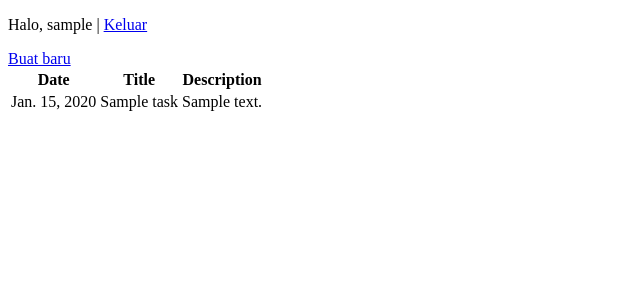
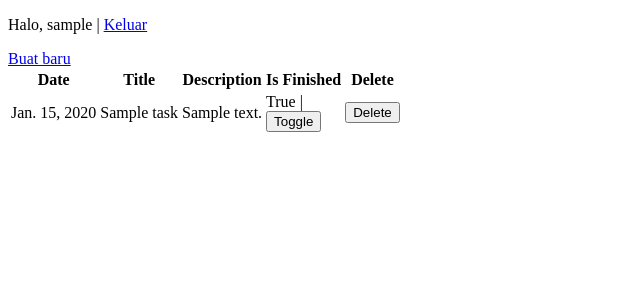
Before and after one commit to rorre/pbp-assignment, a Django app: page /todolist/ in a window 1280 px wide. Shown: the top 300 px of the page, without its empty margins (0-640 px from the left). Run offline with Django 4.2, Linux system fonts and the light colour scheme; a user stored in the database is signed in; tables that the repository leaves empty hold one stand-in row (values such as "Sample post").

Commit message:
Add bonus impl

```diff
--- a/todolist/models.py
+++ b/todolist/models.py
@@ -7,3 +7,4 @@ class Task(models.Model):
     date = models.DateField()
     title = models.CharField(max_length=255)
     description = models.TextField()
+    is_finished = models.BooleanField(default=False)
--- a/todolist/templates/list_todos.html
+++ b/todolist/templates/list_todos.html
@@ -5,7 +5,10 @@
 {% endblock meta %}
 
 {% block content %}
-<p>Halo, {{ user.get_username }} | <a href="{% url 'todolist:logout_user' %}">Keluar</a></p>
+<p>
+  Halo, {{ user.get_username }} |
+  <a href="{% url 'todolist:logout_user' %}">Keluar</a>
+</p>
 <a href="{% url 'todolist:create_todo' %}">Buat baru</a>
 
 <table>
@@ -13,24 +16,37 @@
     <th>Date</th>
     <th>Title</th>
     <th>Description</th>
+    <th>Is Finished</th>
+    <th>Delete</th>
   </tr>
   {% for todo in todos %}
   <tr>
     <td>{{ todo.date }}</td>
     <td>{{ todo.title }}</td>
     <td>{{ todo.description }}</td>
+    <td>
+      {{ todo.is_finished}} |
+      <form action="{% url 'todolist:update_todo' todo.id %}" method="POST">
+        {% csrf_token %}
+        <button>Toggle</button>
+      </form>
+    </td>
+    <td>
+      <form action="{% url 'todolist:delete_todo' todo.id %}" method="POST">
+        {% csrf_token %}
+        <button>Delete</button>
+      </form>
+    </td>
   </tr>
   {% endfor %}
 </table>
 
 {% if messages %}
-  <ul class="msg">
-    {% for message in messages %}
-    <li>{{ message }}</li>
-    {% endfor %}
-  </ul>
+<ul class="msg">
+  {% for message in messages %}
+  <li>{{ message }}</li>
+  {% endfor %}
+</ul>
 {% endif %}
 
-
-
 {% endblock content %}
--- a/todolist/urls.py
+++ b/todolist/urls.py
@@ -1,6 +1,14 @@
 from django.urls import path
 
-from todolist.views import login_user, logout_user, register, show_todos, create_todo
+from todolist.views import (
+    delete_todo,
+    login_user,
+    logout_user,
+    register,
+    show_todos,
+    create_todo,
+    update_todo,
+)
 
 
 app_name = "todolist"
@@ -10,5 +18,7 @@ urlpatterns = [
     path("register/", register, name="register"),
     path("logout/", logout_user, name="logout_user"),
     path("create/", create_todo, name="create_todo"),
+    path("delete/<int:post_id>", delete_todo, name="delete_todo"),
+    path("update/<int:post_id>", update_todo, name="update_todo"),
     path("", show_todos, name="show_todos"),
 ]
--- a/todolist/views.py
+++ b/todolist/views.py
@@ -71,3 +71,28 @@ def create_todo(request: HttpRequest):
     form = NewTodoForm()
     ctx = {"form": form}
     return render(request, "create.html", ctx)
+
+
+def update_todo(request: HttpRequest, post_id: int):
+    if request.method == "POST":
+        task = Task.objects.filter(id=post_id, user=request.user).first()
+        if task:
+            task.is_finished = not task.is_finished
+            task.save()
+            messages.success(request, "Berhasil update!")
+        else:
+            messages.error(request, "Task tidak ditemukan!")
+
+    return redirect("todolist:show_todos")
+
+
+def delete_todo(request: HttpRequest, post_id: int):
+    if request.method == "POST":
+        task = Task.objects.filter(id=post_id, user=request.user).first()
+        if task:
+            task.delete()
+            messages.success(request, "Berhasil dihapus!")
+        else:
+            messages.error(request, "Task tidak ditemukan!")
+
+    return redirect("todolist:show_todos")
```
Also changed, not shown: todolist/migrations/0002_task_is_finished.py (added).
